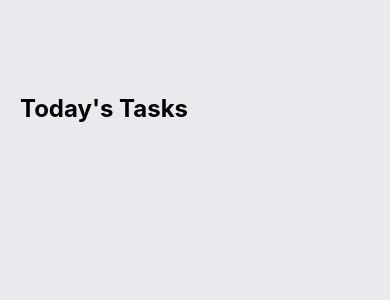
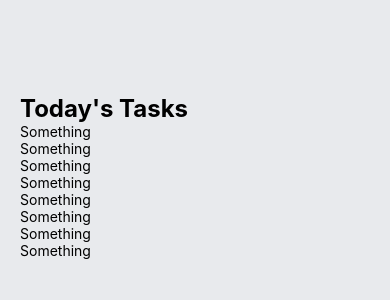
Before and after one commit to junshenlye/todo-list, a React Native app: screen / in a window 390 px wide. Shown: the top 300 px of the page. Built offline with nearby package versions, Linux system fonts and the light colour scheme.

Commit message:
tried reusable components

```diff
--- a/App.js
+++ b/App.js
@@ -1,13 +1,20 @@
 import { StatusBar } from 'expo-status-bar';
 import { StyleSheet, Text, View } from 'react-native';
-
+import {TaskCard} from './components/task'
 export default function App() {
   return (
     <View style={styles.container}>
       <View style={styles.taskWrapper}>
         <Text style={styles.title}>Today's Tasks</Text>
         <View style={styles.items}>
-
+            <TaskCard></TaskCard>
+            <TaskCard></TaskCard>
+            <TaskCard></TaskCard>
+            <TaskCard></TaskCard>
+            <TaskCard></TaskCard>
+            <TaskCard></TaskCard>
+            <TaskCard></TaskCard>
+            <TaskCard></TaskCard>
         </View>
       </View>
     </View>
--- a/components/task.js
+++ b/components/task.js
@@ -0,0 +1,9 @@
+import { StyleSheet, Text, View } from 'react-native';
+
+export function TaskCard() {
+    return(
+        <View>
+            <Text>Something</Text>
+        </View>
+    );
+};
```
